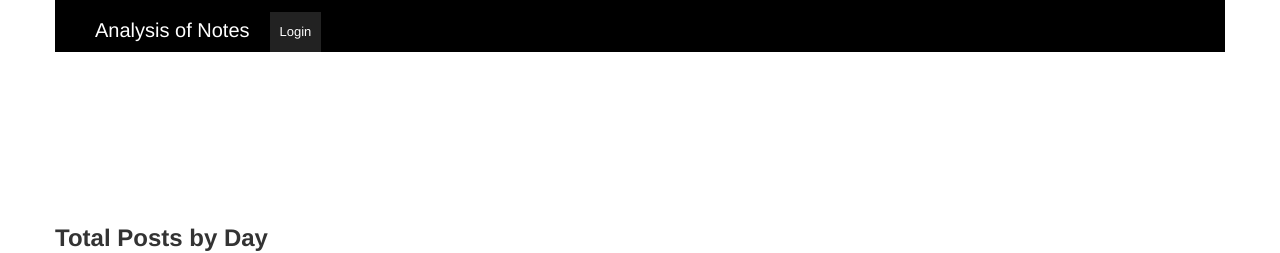
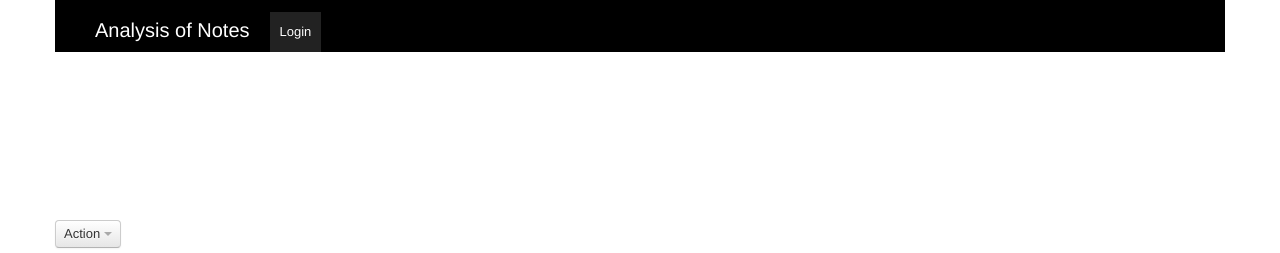
Before and after one commit to amcglathery/EvernoteAnalytics, a Django app: template EvernoteAnalytics/templates/evernote_js_resp.html in a window 1280 px wide. Shown: the top 253 px of the page. Run offline with Django 3.2, Linux system fonts and the light colour scheme; the template is opened without the code that fills it: most values are stand-ins (such as "Sample title", 1, 10 or a date in 2020); parts of the project's set-up code (start-up, migrations or seed data) failed here and were passed over; some libraries are stand-ins or nearby versions.

Commit message:
button templates

```diff
--- a/EvernoteAnalytics/templates/evernote_js_resp.html
+++ b/EvernoteAnalytics/templates/evernote_js_resp.html
@@ -4,10 +4,28 @@
 <link rel="stylesheet" href="{{ STATIC_URL }}amanda/gmaps.css" type="text/css" />
 <script type="text/javascript" src="{{ STATIC_URL}}amanda/jquery-1.7.2.min.js"></script>
 <script type="text/javascript" src="https://www.google.com/jsapi"></script>
+<script type="text/javascript" src="http://twitter.github.com/bootstrap/assets/js/bootstrap-dropdown.js"></script>
 {% endblock head %}
 
 {% block bodyOptions %} onload="gmapswindow()"{% endblock bodyOptions %}
 {% block body %}
+<div class="container" style="margin-top:20px">
+    <div class="row">
+        <div class="span2" style="float: left">
+            <div class="btn-group">
+                <button class="btn dropdown-toggle" data-toggle="dropdown">
+                    Action
+                    <span class="caret"></span>
+                </button>
+                <ul class="dropdown-menu">
+                    <li><a href="#">Action</a></li>
+                    <li><a href="#">Another action</a></li>
+                    <li><a href="#">Something else here</a></li>
+                    <li><a href="#">Separated link</a></li>
+                </ul>
+            </div>
+        </div>
+        <div class="span8" style="float: right">
             <script type="text/javascript">
                 var guidMap = {% autoescape off %} {{ guidMap }} {% endautoescape %}
 
@@ -31,8 +49,7 @@
                     var chart = new google.visualization.ColumnChart(document.getElementById('chart'));
                     chart.draw(data, options);
                 }
-</script>
-<div class="container" style="margin-top:20px">
+</script></div></div>
 <div class="row">
     <div class="span12" style="background: #ffffff">
         <h2>Total Posts by Day</h2>
@@ -64,7 +81,35 @@
                 chart.draw(data, options);
             }
         </script>
+        <div class="span2" style="float: left">
+            <div class="btn-group">
+                <button class="btn dropdown-toggle" data-toggle="dropdown">
+                    Action
+                    <span class="caret"></span>
+                </button>
+                <ul class="dropdown-menu">
+                    <li><a href="#">Action</a></li>
+                    <li><a href="#">Another action</a></li>
+                    <li><a href="#">Something else here</a></li>
+                    <li><a href="#">Separated link</a></li>
+                </ul>
+            </div>
+        </div>
         <div id="chart_div" style="width: 900px; height: 500px;"></div>
+    </div>
+</div>
+<div class="span2" style="float: left">
+    <div class="btn-group">
+        <button class="btn dropdown-toggle" data-toggle="dropdown">
+            Action
+            <span class="caret"></span>
+        </button>
+        <ul class="dropdown-menu">
+            <li><a href="#">Action</a></li>
+            <li><a href="#">Another action</a></li>
+            <li><a href="#">Something else here</a></li>
+            <li><a href="#">Separated link</a></li>
+        </ul>
     </div>
 </div>
 <div class="span5" style="text-align: center; margin-left: auto; margin-right: auto;">
@@ -93,9 +138,24 @@
     </script>
     <div id="chart_div2" style="width: 900px; height: 500px;"></div>
 </div>
-  <div class="span12" style="margin-top: 20px">
+<div class="row">
+    <div class="span10" style="margin-top: 20px">
         <h2> Geotags of posts </h2>
         <script type="text/javascript" src="http://maps.google.com/maps/api/js?sensor=true"></script>
+        <div class="span2" style="float: left">
+            <div class="btn-group">
+                <button class="btn dropdown-toggle" data-toggle="dropdown">
+                    Action
+                    <span class="caret"></span>
+                </button>
+                <ul class="dropdown-menu">
+                    <li><a href="#">Action</a></li>
+                    <li><a href="#">Another action</a></li>
+                    <li><a href="#">Something else here</a></li>
+                    <li><a href="#">Separated link</a></li>
+                </ul>
+            </div>
+        </div>
         <script type="text/javascript">
             function gmapswindow(){
                 var points = {% autoescape off %} {{ geoLocations }}
@@ -133,4 +193,5 @@
     </div></div>
 </div>
 </div>
+</div>
 {% endblock body %}
```
Lines whose indentation alone changed are shown as unchanged.
